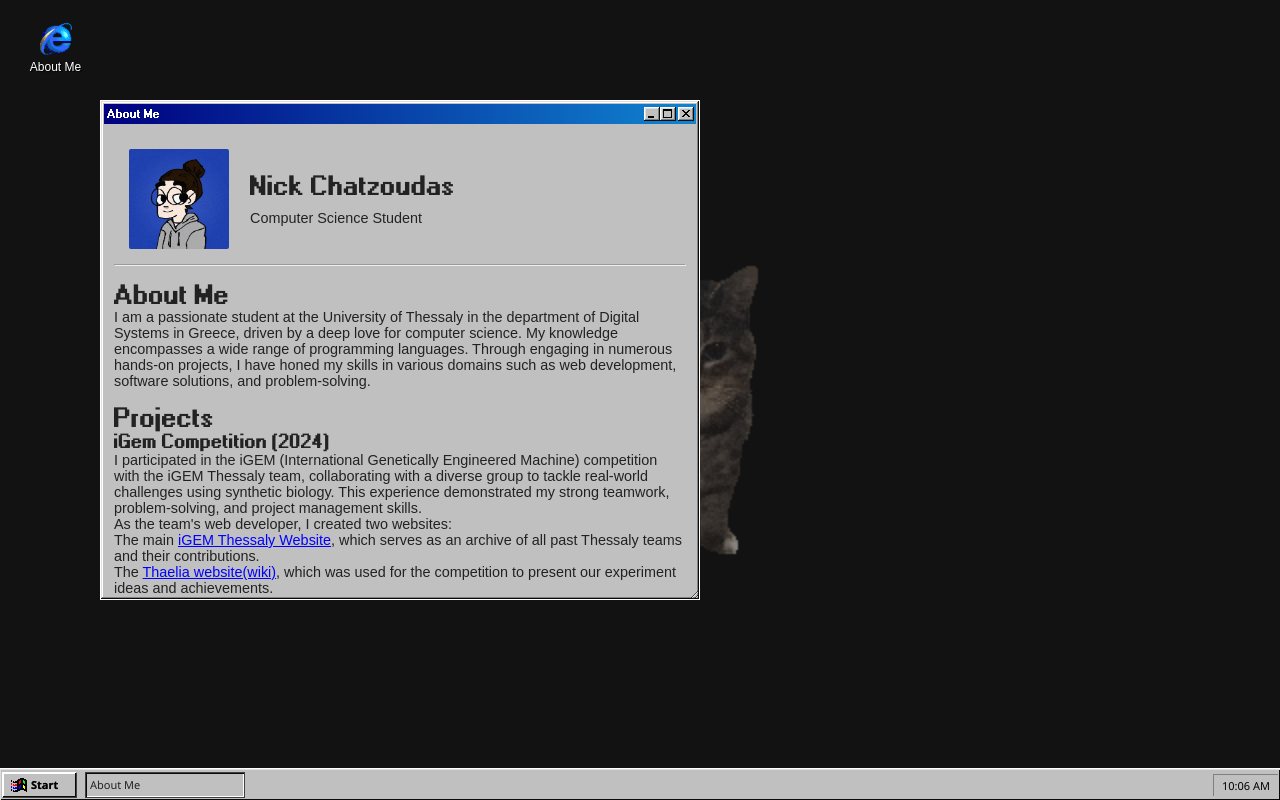
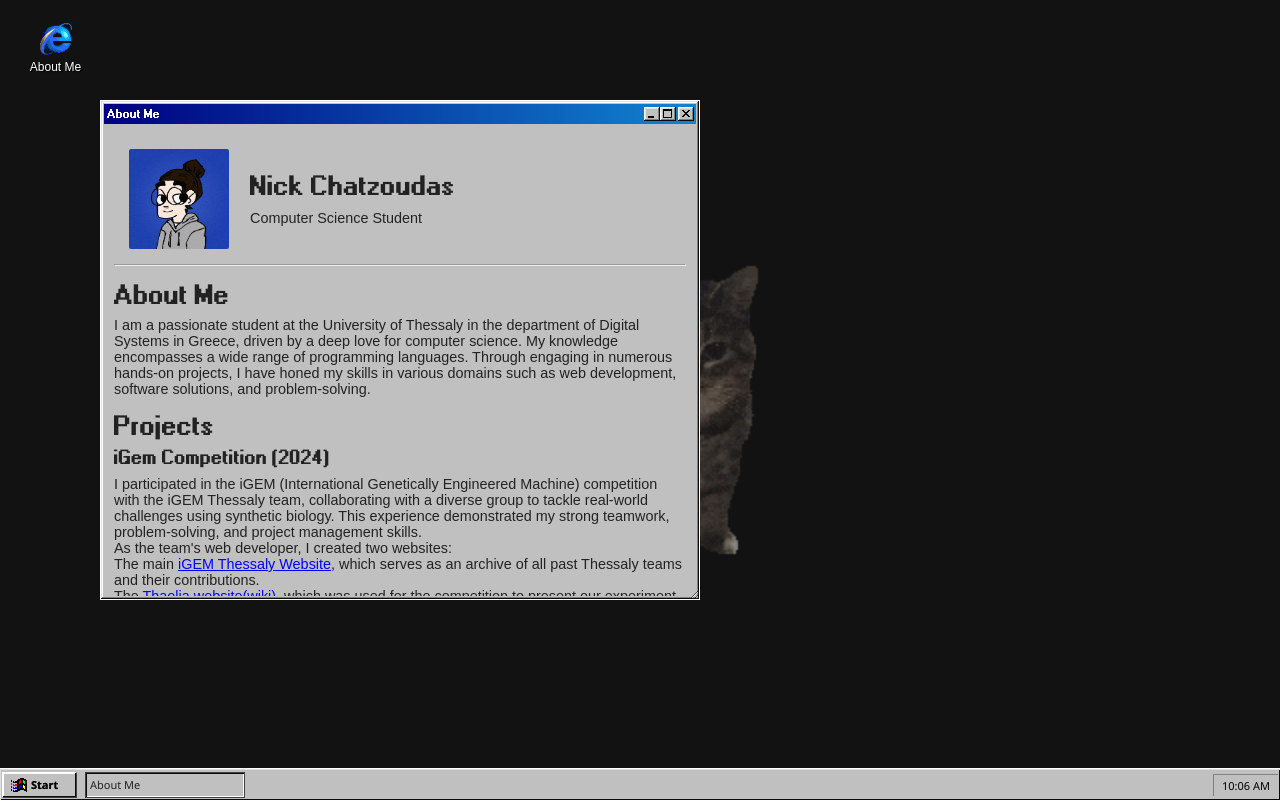
Before and after one commit to Nikos-Chatzoudas/portfolio-os, a React (Vite) app: page / in a window 1280 px wide. Built offline with nearby package versions, Linux system fonts and the light colour scheme.

Commit message:
bla bla bla

```diff
--- a/src/App.css
+++ b/src/App.css
@@ -10,6 +10,14 @@ body {
 }
 h5 {
   font-size: 1.1rem;
+}
+h1,
+h2,
+h3,
+h4,
+h5,
+h6 {
+  margin-bottom: 0.5rem;
 }
 .section {
   margin-top: 1rem;
```
